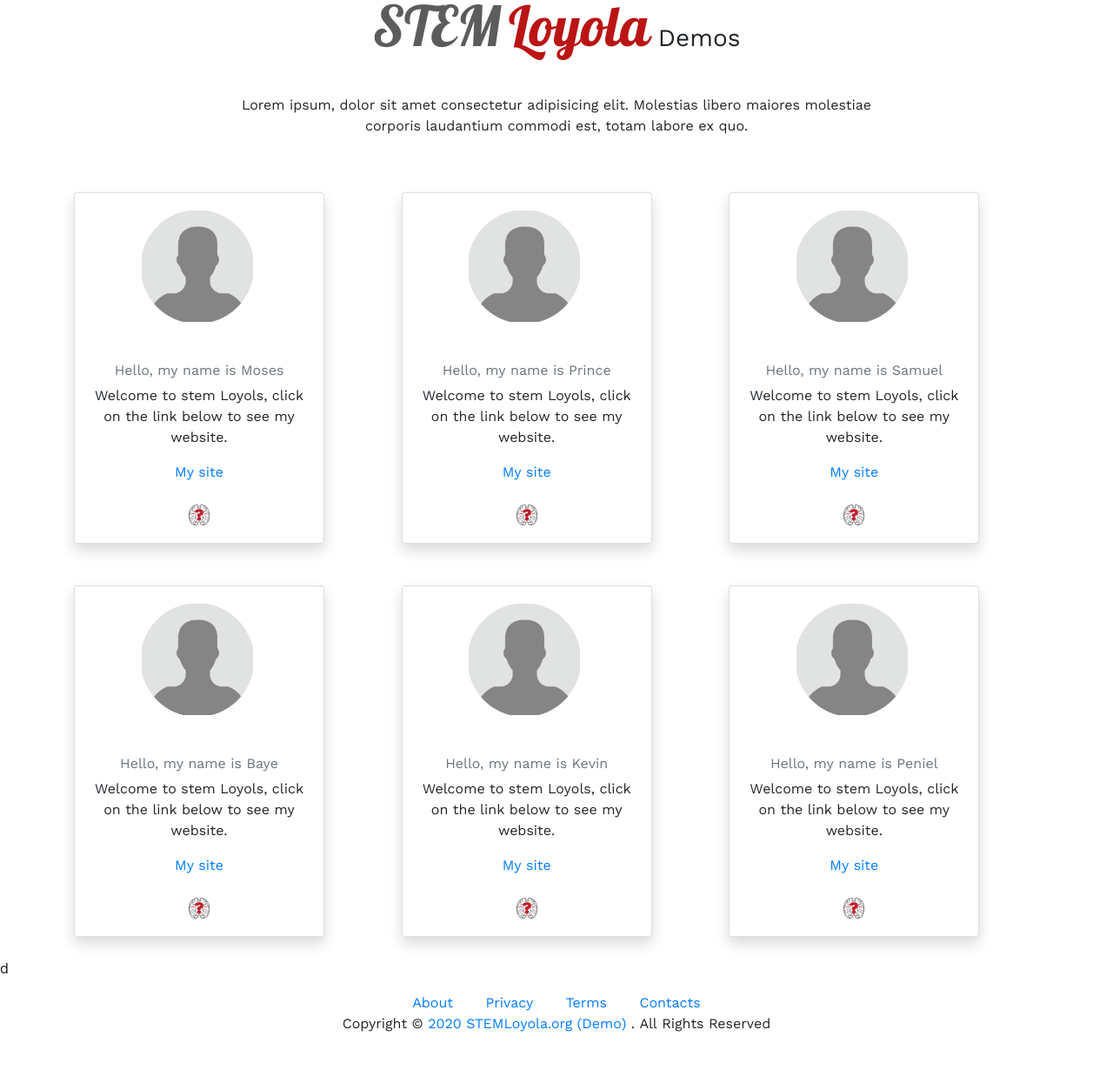
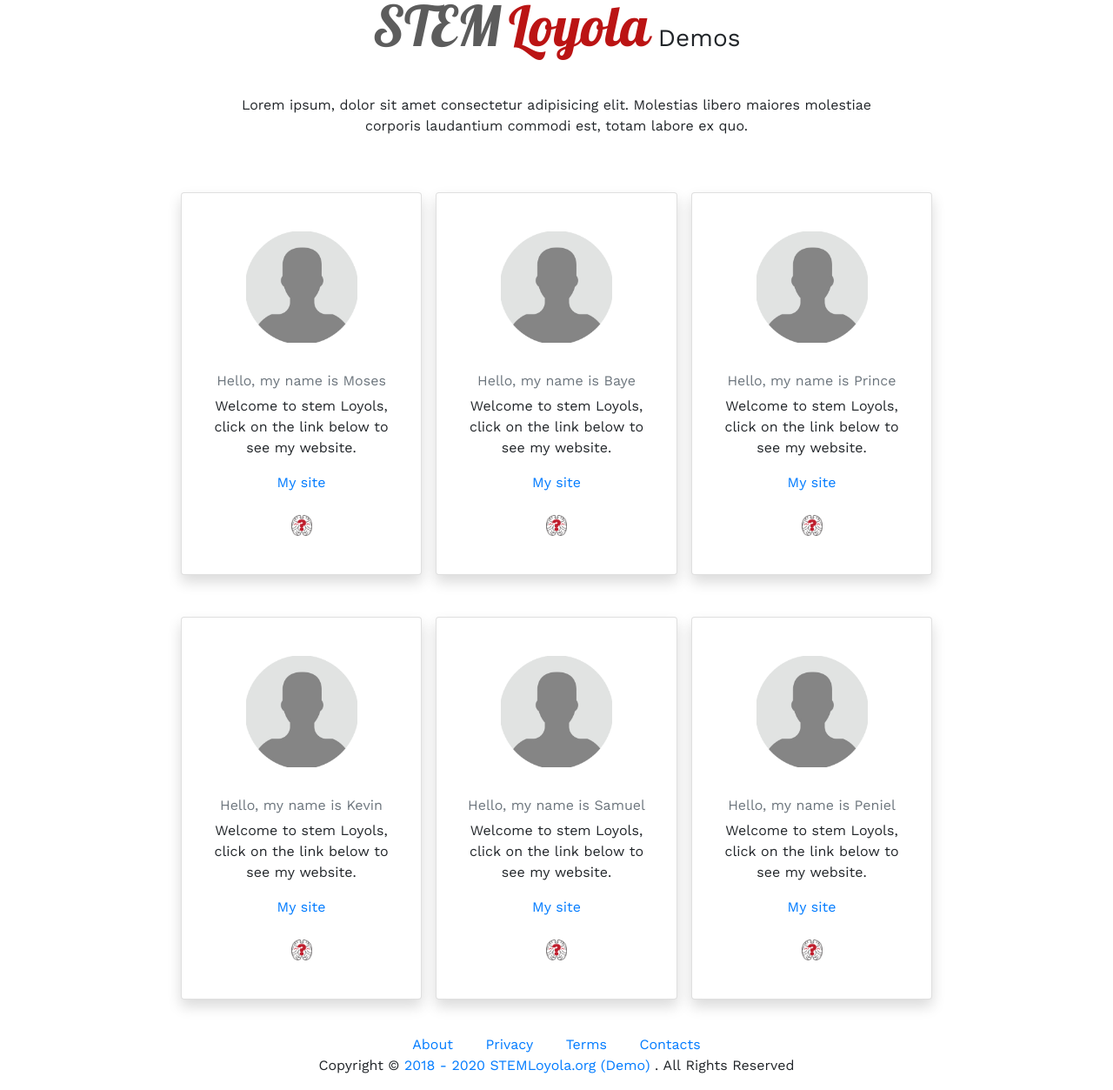
Before and after one commit to stemloyolatz/demo-landing-page, a PHP site: page / in a window 1280 px wide. Shown: the part 134-1387 px from the top of the page at 87% size. Before the commit the page ends 1320 px from the top, so only its background shows below. Run offline with PHP 8.4, Linux system fonts and the light colour scheme; some libraries are stand-ins or nearby versions.

Commit message:
Fix students layout on different screen sizes

```diff
--- a/index.php
+++ b/index.php
@@ -107,7 +107,7 @@
       <main>
         <div class="container">
           <div class="col-sm-12">
-            <!-- Description section -->
+            <?php // Description section ?>
             <div class="row">
               <div class="d-flex flex-column align-items-center justify-content-center">
 
@@ -121,16 +121,15 @@
               </div>
             </div>
 
-            <!-- Students detail section -->
+            <?php // Students detail section ?>
             <div class="row">
 
-              <div class="card-columns mx-auto">
-                <!-- cards -->
+              <div class="row mx-auto justify-content-center">
                 <?php foreach ($students as $student): ?>
-                    <div class="card shadow my-4" style="width: 18rem;">
-                    <div class="card-body">
-                      <a href="<?= $BASE_URL.strtolower($student[0][0].$student[1]) ?>">
-                        <img src="images/<?= $student[3] ?>" class="profile-img" />
+                  <div class="card shadow my-4 mx-sm-2 col-12 col-sm-5 col-md-4 col-lg-3">
+                    <div class="card-body my-4">
+                      <a href="<?= $BASE_URL.strtolower($student[0][0].$student[1]) ?>" class="mx-auto d-block">
+                        <img src="images/<?= $student[3] ?>" class="profile-img mx-auto d-block" />
                       </a>
                       <div class="text-center">
                         <a href="<?= $BASE_URL.strtolower($student[0][0].$student[1]) ?>">
@@ -150,7 +149,7 @@
             </div>
           </div>
         </div>
-      </main>d
+      </main>
 
       <footer id="footer" class="row py-md-3">
           <div class="sl-footer mx-auto">
@@ -161,7 +160,7 @@
                   <a class="mx-md-3" target="_blank" href="https://challenges.stemloyola.org/about/contacts">Contacts</a>
               </div>
               <div>
-                  Copyright  &copy; <a href="/">2020 STEMLoyola.org (Demo)</a> <span>. All Rights Reserved</span>
+                  Copyright  &copy; <a href="/">2018 - 2020 STEMLoyola.org (Demo)</a> <span>. All Rights Reserved</span>
               </div>
           </div>
       </footer>
```
